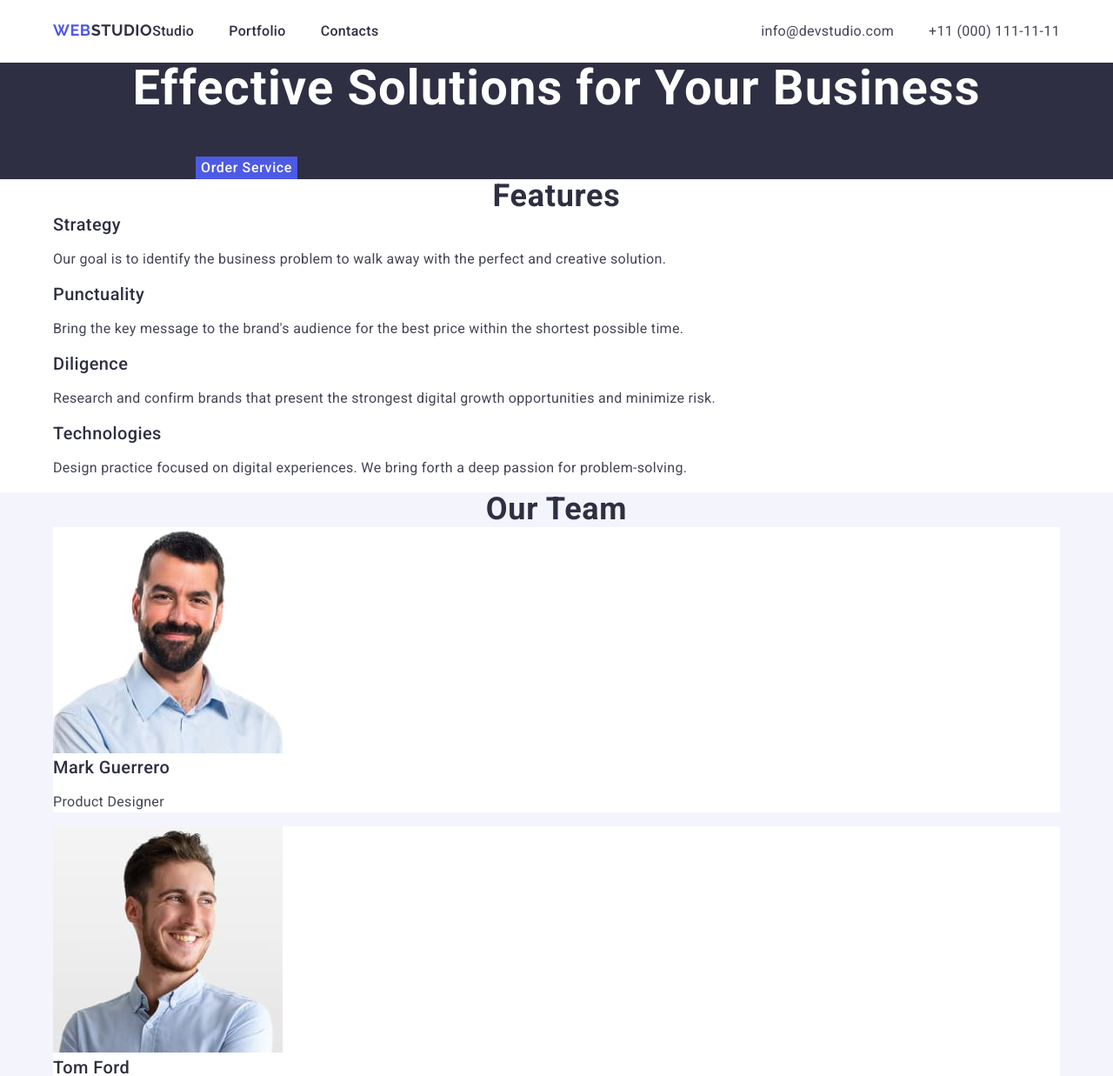
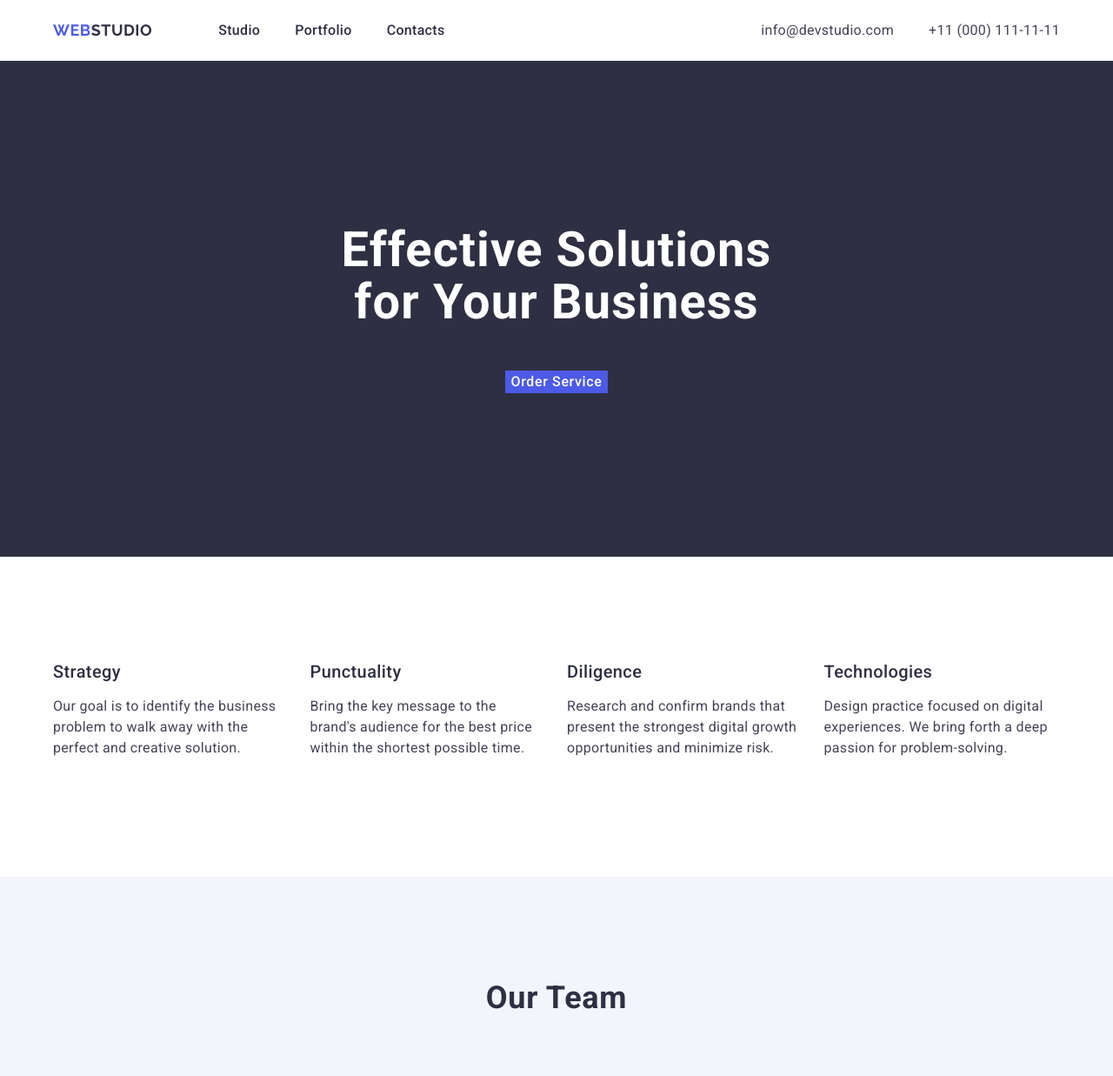
Before and after one commit to oko1o/goit-markup-hw-03, a plain HTML site: page index.html in a window 1280 px wide. Shown: the top 1237 px of the page at 87% size. Drawn offline with nearby package versions, Linux system fonts and the light colour scheme.

Commit message:
hw 03 v1.1

```diff
--- a/css/styles.css
+++ b/css/styles.css
@@ -34,14 +34,20 @@ ul {
   margin-right: auto;
 }
 
+header {
+  border-bottom: 1px solid #e7e9fc;
+}
+
 header .container {
   display: flex;
-  padding: 24px 0;
   justify-content: space-between;
-
 }
 
-nav {
+header .container a {
+  padding: 24px 0;
+}
+
+nav, address {
   display: flex;
 }
 
@@ -52,6 +58,8 @@ span.logo {
 .main-menu {
   display: flex;
   gap: 40px;
+  margin-left: 76px;
+  align-self: center;
 }
 
 .nav-link {
@@ -77,6 +85,7 @@ span.logo {
 .contact-menu {
   display: flex;
   gap: 40px;
+  align-self: center;
 }
 
 .address-link {
@@ -94,11 +103,16 @@ span.logo {
   color: #404bbf;
 }
 
+section {
+  padding: 120px 0;
+}
+
 .solutions-wrap {
   background-color: #2e2f42;
 }
 .solutions-wrap .container {
-
+  width: 496px;
+  padding: 68px 0;
 }
 
 .first-header-class {
@@ -119,7 +133,8 @@ span.logo {
   color: #ffffff;
   border: none;
   cursor: pointer;
-  margin: 48px 163px 0 164px;
+  display: block;
+  margin: 48px auto 0 auto;
 }
 
 .button:hover {
@@ -130,6 +145,15 @@ span.logo {
   background-color: #404bbf;
 }
 
+.features-list {
+  display: flex;
+  gap: 24px;
+}
+
+.features-list li {
+  width: calc(1086px / 4);
+}
+
 .second-header-class {
   font-size: 36px;
   line-height: 1.11;
@@ -137,6 +161,10 @@ span.logo {
   letter-spacing: 0.02em;
   text-transform: capitalize;
   color: #2e2f42;
+}
+
+.features .second-header-class {
+  display: none;
 }
 
 .third-header-class {
@@ -158,16 +186,46 @@ span.logo {
   background-color: #f4f4fd;
 }
 
+.our-team-list, .our-portfolio-list {
+  display: flex;
+  gap: 24px;
+  margin-top: 72px;
+}
+
+.our-team-list li, .our-portfolio-list li {
+  padding-bottom: 32px;
+}
+
+.our-team-list img, .our-portfolio-list img {
+  display: block;
+  margin-bottom: 32px;
+}
+
 .our-team-card {
   background-color: #ffffff;
+  text-align: center;
 }
 
 .our-portfolio-card {
   background-color: #ffffff;
 }
 
+.our-portfolio-list {
+  flex-wrap: wrap;
+}
+
+.our-portfolio-list li {
+  width: calc(1110px / 3);
+}
+
 .footer-wrap {
   background-color: #2e2f42;
+}
+
+.footer-wrap .container {
+  padding: 100px 0;
+  width: 264px;
+  margin-left: 156px;
 }
 
 .text-footer {
--- a/index.html
+++ b/index.html
@@ -57,7 +57,7 @@
       <section class="features">
         <div class="container">
           <h2 class="second-header-class">Features</h2>
-          <ul>
+          <ul class="features-list">
             <li>
               <h3 class="third-header-class">Strategy</h3>
               <p class="text">
@@ -92,7 +92,7 @@
       <section class="our-team-wrap">
         <div class="container">
           <h2 class="second-header-class">Our Team</h2>
-          <ul>
+          <ul class="our-team-list">
             <li class="our-team-card">
               <img
                 src="./images/mark-guerrero.jpg"
@@ -139,7 +139,7 @@
       <section class="our-portfolio-wrap">
         <div class="container">
           <h2 class="second-header-class">Our Portfolio</h2>
-          <ul>
+          <ul class="our-portfolio-list">
             <li class="our-portfolio-card">
               <img
                 src="./images/banking-app.jpg"
```
